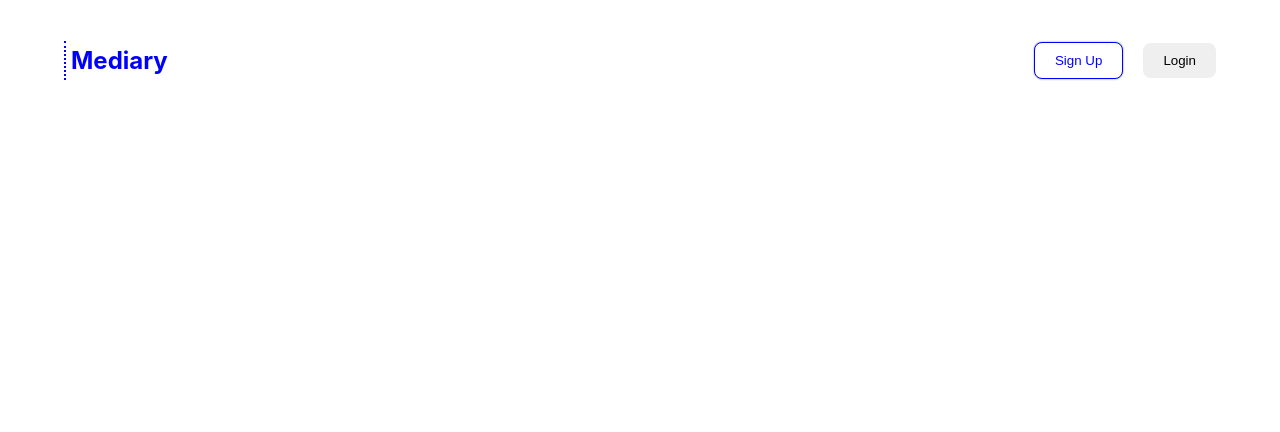
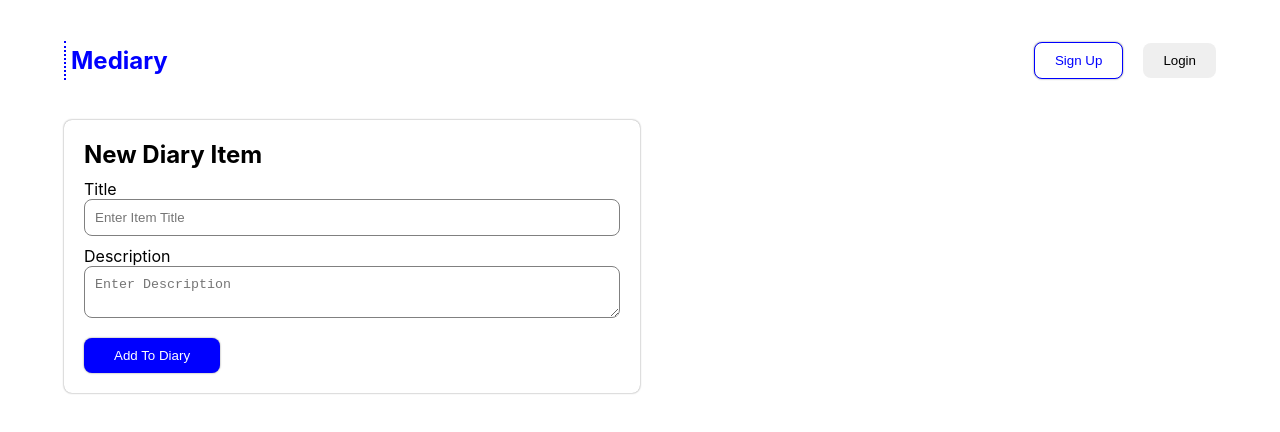
Before and after one commit to AugustineKadima/mediary_front, a React (Create React App) app: page /dashboard in a window 1280 px wide. Shown: the top 432 px of the page. Built offline with nearby package versions, Linux system fonts and the light colour scheme.

Commit message:
Add diary form

```diff
--- a/src/App.css
+++ b/src/App.css
@@ -127,7 +127,7 @@ form div {
   margin-top: 10px;
 }
 
-form div input{
+form div input, form div textarea{
   width: 100%;
   padding: 10px;
   border: 1px solid gray;
@@ -157,3 +157,14 @@ form button{
 .error_container a{
   color: black;
 }
+
+.dashboard_container{
+  width: 100%;
+  height: 85vh;
+}
+
+.dashboard_wrapper{
+  width: 90%;
+  margin: 0px auto;
+  height: 100%;
+}
--- a/src/components/dashboard.js
+++ b/src/components/dashboard.js
@@ -2,6 +2,27 @@ import React from "react";
 
 export default function Dashboard(){
     return (
-        <div></div>
+        <div className="dashboard_container">
+
+            <div className="dashboard_wrapper">
+            <form>
+                <h2>New Diary Item</h2>
+
+                <div>
+                    <label>Title</label>
+                    <input placeholder="Enter Item Title" name="title" type="text"/>
+                </div>
+
+                <div>
+                    <label>Description</label>
+                    <textarea placeholder="Enter Description" name="description" type="text"/>
+                </div>
+
+                <button>Add To Diary</button>
+
+            </form>
+            </div>
+
+        </div>
     )
 }
```
